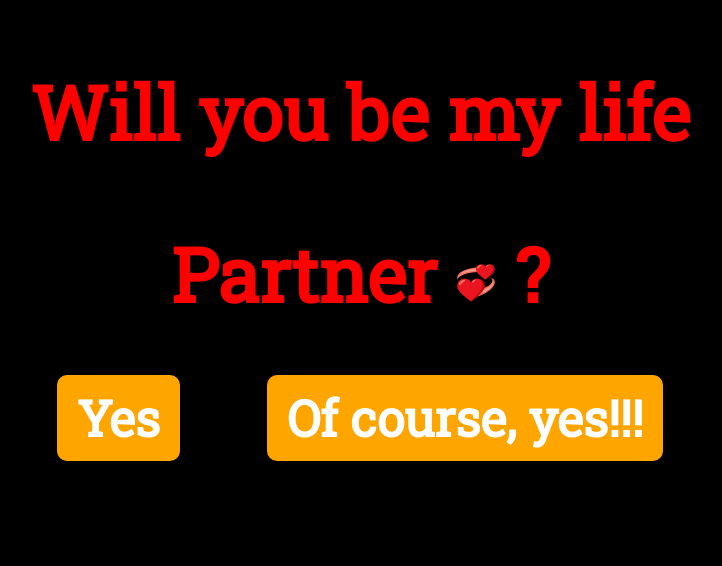
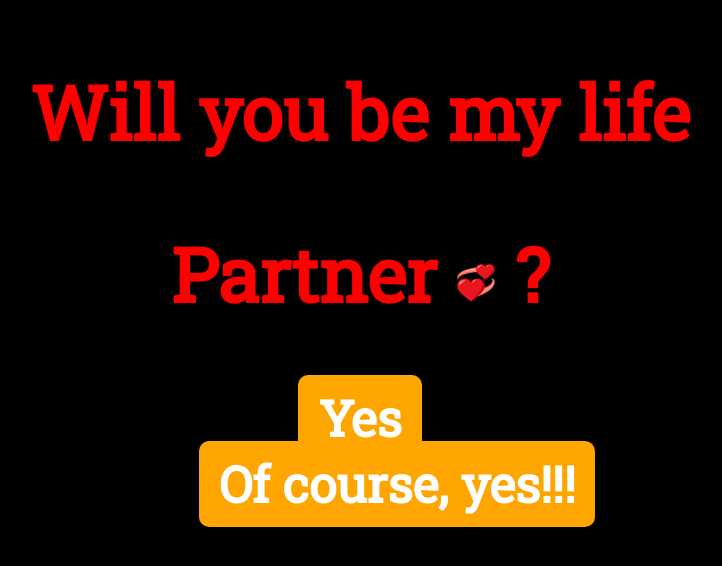
Before and after one commit to saichandan181/LOVE-PROPOSAL-1.0, a plain HTML site: page index.html in a window 1280 px wide. Shown: the whole page, without its empty margins (280-1002 px from the left). Drawn offline with Linux system fonts and the light colour scheme.

Commit message:
Update index.html

```diff
--- a/index.html
+++ b/index.html
@@ -14,7 +14,7 @@
         <div class="welcome" >
             <h1>Will you be my life</h1>
             <h2> Partner <img class="love" src="image/revolving-hearts_1f49e.png" alt=""> ?</h2>
-            <a class="link-button" href="https://sagor-saha-abir.github.io/my-second-website-add-link/index.html" target="">Yes</a>
+            <a class="link-button" href="https://sagor-saha-abir.github.io/my-second-website-add-link/index.html" target="">Yes</a><br>
             &nbsp
             &nbsp
             &nbsp
```
